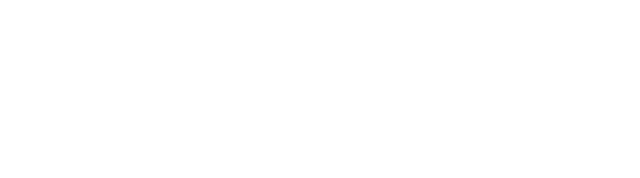
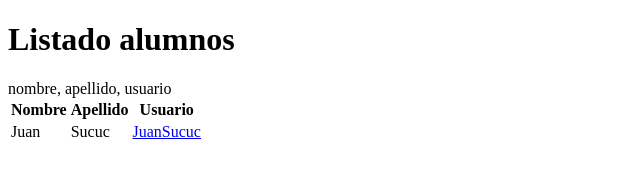
Before and after one commit to JuanSucuc/sesion, a plain HTML site: page index.html in a window 1280 px wide. Shown: the whole page, without its empty margins (0-640 px from the left). Drawn offline with Linux system fonts and the light colour scheme.

Commit message:
Agregamos contenido a index y las instrucciones

```diff
--- a/index.html
+++ b/index.html
@@ -7,6 +7,21 @@
     <title>Listado Alumnos</title>
 </head>
 <body>
-
+    <h1>Listado alumnos</h1>
+    nombre, apellido, usuario
+    <table>
+        <thead>
+            <tr>
+                <th>Nombre</th>
+                <th>Apellido</th>
+                <th>Usuario</th>
+            </tr>
+        </thead>
+        <body>
+            <td>Juan</td>
+            <td>Sucuc</td>
+            <td><a href="https://github.com/JuanSucuc" target+="_blanck">JuanSucuc</a></td>
+        </body>
+    </table>
 </body>
 </html>
```
Also changed, not shown: instrucciones.txt.
